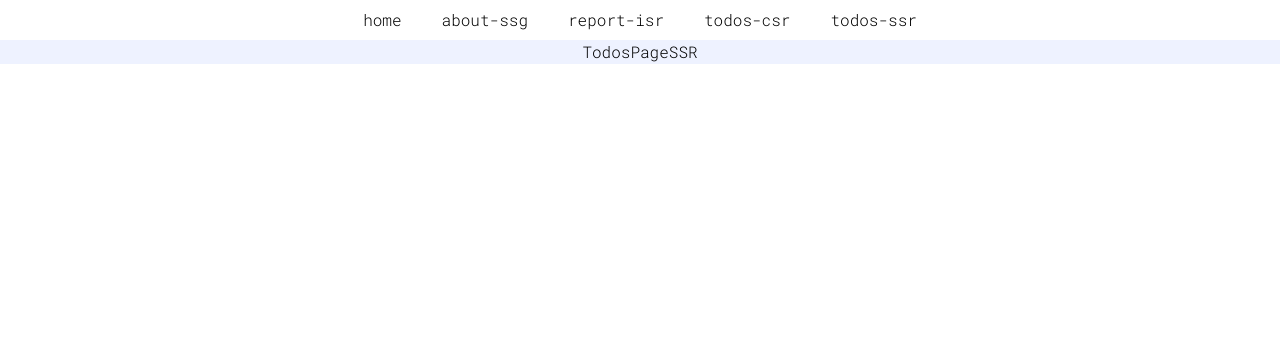
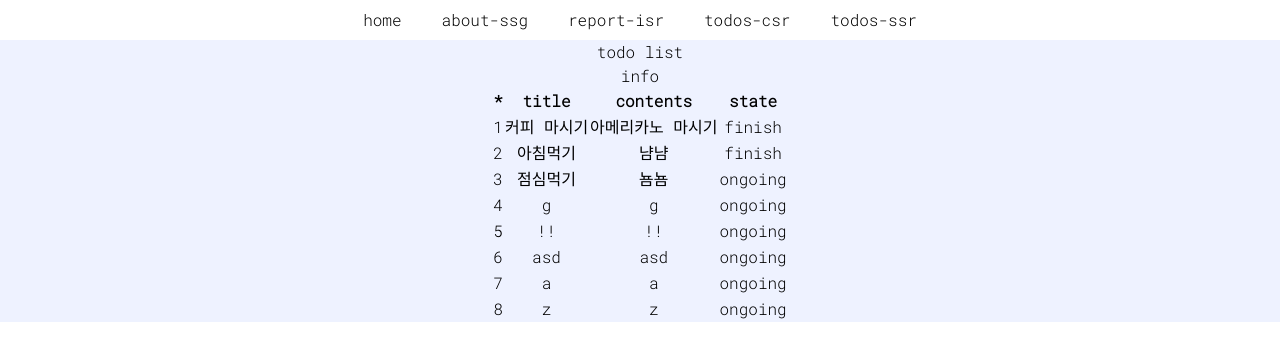
Before and after one commit to aotoyae/next-todo-list-app, a Next.js app: page /todos-ssr in a window 1280 px wide. Shown: the top 360 px of the page. Built offline with nearby package versions, Linux system fonts and the light colour scheme; data requests are answered from the project's data file.

Commit message:
Add: todo list 표 추가

```diff
--- a/src/app/todos-ssr/page.tsx
+++ b/src/app/todos-ssr/page.tsx
@@ -1,5 +1,38 @@
-const TodosPageSSR = () => {
-  return <div>TodosPageSSR</div>;
+import { Todo } from '@/types/todo';
+
+const TodosPageSSR = async () => {
+  const response = await fetch('http://localhost:4000/todos', {
+    cache: 'no-cache',
+  });
+  const todos = await response.json();
+  console.log(todos);
+
+  let num = 0;
+
+  return (
+    <div>
+      <h1>todo list</h1>
+      <p>info</p>
+      <table>
+        <tr>
+          <th>*</th>
+          <th>title</th>
+          <th>contents</th>
+          <th>state</th>
+        </tr>
+        {todos.map((todo: Todo) => {
+          return (
+            <tr key={todo.id}>
+              <td>{++num}</td>
+              <td>{todo.title}</td>
+              <td>{todo.contents}</td>
+              <td>{todo.isDone ? 'finish' : 'ongoing'}</td>
+            </tr>
+          );
+        })}
+      </table>
+    </div>
+  );
 };
 
 export default TodosPageSSR;
```
